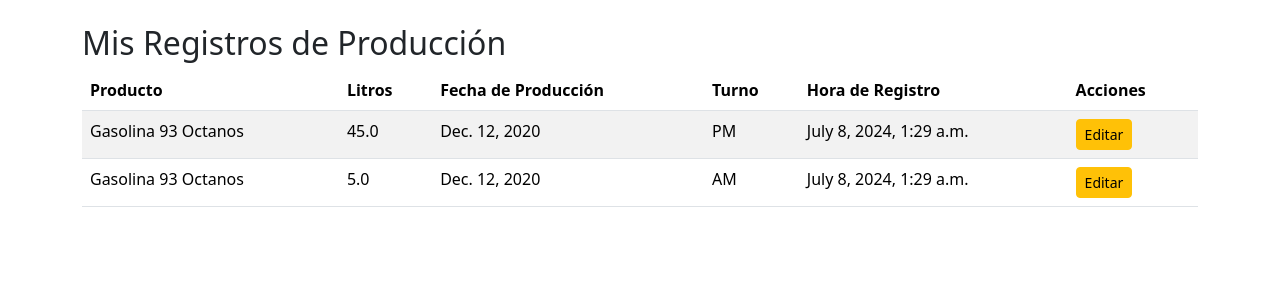
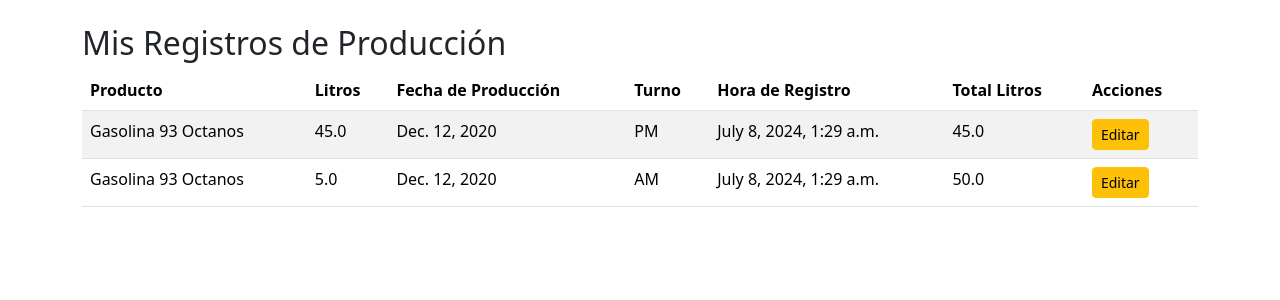
Before and after one commit to BrancoEbs/CER3_Barra-Jones, a Django app: page /mis-registros/ in a window 1280 px wide. Shown: the part 56-356 px from the top of the page. Run offline with Django 5.2, Linux system fonts and the light colour scheme; a user stored in the database is signed in; data comes from the database, SQL or seed files in the repository; both versions use the stored data as it was after the commit.

Commit message:
Actualización total_litros

```diff
--- a/certamen3/core/models.py
+++ b/certamen3/core/models.py
@@ -36,6 +36,7 @@ class RegistroProduccion(models.Model):
     turno = models.CharField(max_length=2, choices=TURNOS)
     hora_registro = models.DateTimeField(auto_now_add=True)
     operador = models.ForeignKey(CustomUser, on_delete=models.CASCADE)
+    total_litros = models.FloatField(default=0)
 
     def __str__(self):
         return f'{self.producto.nombre} - {self.litros} litros'
--- a/certamen3/core/templates/core/mis_registros.html
+++ b/certamen3/core/templates/core/mis_registros.html
@@ -12,6 +12,7 @@
                 <th>Fecha de Producción</th>
                 <th>Turno</th>
                 <th>Hora de Registro</th>
+                <th>Total Litros</th>
                 <th>Acciones</th>
             </tr>
         </thead>
@@ -23,6 +24,7 @@
                     <td>{{ registro.fecha_produccion }}</td>
                     <td>{{ registro.turno }}</td>
                     <td>{{ registro.hora_registro }}</td>
+                    <td>{{ registro.total_litros }}</td>
                     <td>
                         <a href="{% url 'core:editar_registro' registro.pk %}" class="btn btn-warning btn-sm">Editar</a>
                     </td>
--- a/certamen3/core/views.py
+++ b/certamen3/core/views.py
@@ -4,6 +4,7 @@ from django.shortcuts import render, redirect, get_object_or_404
 from django.contrib.auth.decorators import login_required
 from .models import Planta, Producto, RegistroProduccion
 from .forms import RegistroProduccionForm
+from django.db.models import Sum
 
 class PlantaList(generics.ListCreateAPIView):
     queryset = Planta.objects.all()
@@ -32,8 +33,13 @@ def registro_produccion(request):
         form = RegistroProduccionForm(request.POST)
         if form.is_valid():
             try:
+
                 registro = form.save(commit=False)
                 registro.operador = request.user
+                total_litros = RegistroProduccion.objects.filter(producto=registro.producto).aggregate(Sum('litros'))['litros__sum']
+                if total_litros is None:
+                    total_litros = 0
+                registro.total_litros = total_litros + registro.litros
                 registro.save()
                 return redirect('core:home')
             except Exception as e:
```
Also changed, not shown: certamen3/core/migrations/0003_registroproduccion_total_litros.py (added), certamen3/db.sqlite3.
